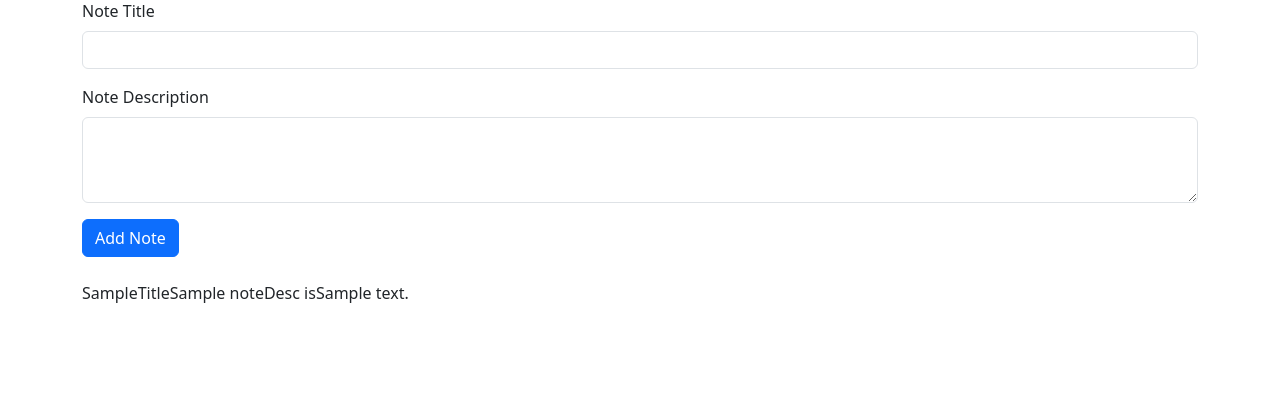
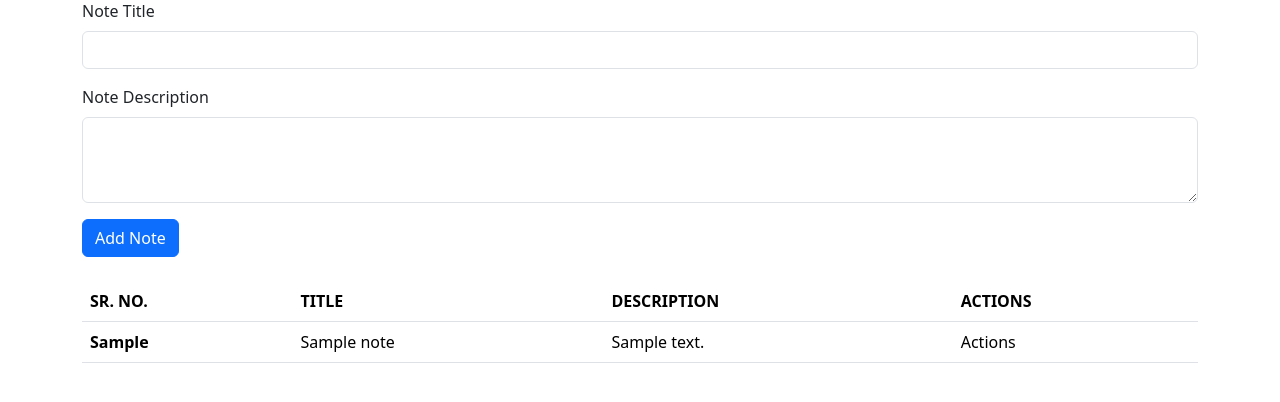
Before and after one commit to DarshitDhamecha/notes, a PHP site: page /index.php in a window 1280 px wide. Shown: the part 127-529 px from the top of the page. Run offline with PHP 8.4, Linux system fonts and the light colour scheme; tables that the repository leaves empty or names only in its code hold one stand-in row (values such as "Sample post").

Commit message:
add data to table form and working notification

```diff
--- a/index.php
+++ b/index.php
@@ -1,4 +1,6 @@
 <?php
+// INSERT INTO `notes` (`sno`, `title`, `description`, `tstamp`) VALUES (NULL, 'Buy Books', 'Please buy a book from a store for me ', current_timestamp());
+$insert = false;
 // connect to the database
 $servername = "localhost";
 $username = "root";
@@ -13,6 +15,24 @@ if (!$conn) {
 //  else {
 //     echo "Connection Was Successfull! <br>";
 // }
+
+if ($_SERVER['REQUEST_METHOD'] == 'POST') {
+    $title = $_POST['title'];
+    $description = $_POST['description'];
+
+    $sql = "INSERT INTO `notes` (`title`, `description`) VALUES ( '$title', '$description')";
+    $result = mysqli_query($conn, $sql);
+
+    if ($result) {
+        // echo "record insterted successfully !";
+        $insert = true;
+    } else {
+        echo "record insterted successfully !" . mysqli_error($conn);
+    }
+} else {
+    # code...
+}
+
 
 ?>
 
@@ -53,30 +73,64 @@ if (!$conn) {
             </div>
         </div>
     </nav>
+
+    <?php
+    if ($insert) {
+        echo "<div class='alert alert-warning alert-dismissible fade show' role='alert'>
+            <strong>Success!</strong> You should check in on some of those fields below.
+            <button type='button' class='btn-close' data-bs-dismiss='alert' aria-label='Close'></button>
+          </div>";
+    } else {
+        # code...
+    }
+
+    ?>
+
     <div class="container my-4">
         <h2>Add a Note</h2>
-        <form>
+        <form action="/crud/index.php" method="post">
             <div class="mb-3">
                 <label for="title" class="form-label">Note Title</label>
                 <input type="text" class="form-control" name="title" id="title" aria-describedby="emailHelp">
             </div>
             <div class="mb-3">
-                <label for="desc" class="form-label">Note Description</label>
-                <textarea class="form-control" id="desc" name="desc" rows="3"></textarea>
+                <label for="description" class="form-label">Note Description</label>
+                <textarea class="form-control" id="description" name="description" rows="3"></textarea>
             </div>
             <button type="submit" class="btn btn-primary">Add Note</button>
         </form>
     </div>
     <div class="container">
+
+        <table class="table">
+            <thead>
+                <tr>
+                    <th scope="col">SR. NO.</th>
+                    <th scope="col">TITLE</th>
+                    <th scope="col">DESCRIPTION</th>
+                    <th scope="col">ACTIONS</th>
+                </tr>
+            </thead>
+            <tbody>
+
                 <?php
                 $sql = "SELECT * FROM `notes`";
                 $result = mysqli_query($conn, $sql);
                 while ($row = mysqli_fetch_assoc($result)) {
-            echo $row['sno'] . "Title" . $row['title'] . "Desc is" . $row['description'];
-            echo "<br>";
+                    echo " <tr>
+                    <th scope='row'>" . $row['sno'] . "</th>
+                    <td>" . $row['title'] . "</td>
+                    <td>" . $row['description'] . "</td>
+                    <td>Actions</td>
+                </tr>";
                 }
 
+
+
                 ?>
+
+            </tbody>
+        </table>
     </div>
     <script src="https://cdn.jsdelivr.net/npm/bootstrap@5.3.3/dist/js/bootstrap.bundle.min.js" integrity="sha384-YvpcrYf0tY3lHB60NNkmXc5s9fDVZLESaAA55NDzOxhy9GkcIdslK1eN7N6jIeHz" crossorigin="anonymous"></script>
 </body>
```
Lines whose indentation alone changed are shown as unchanged.
